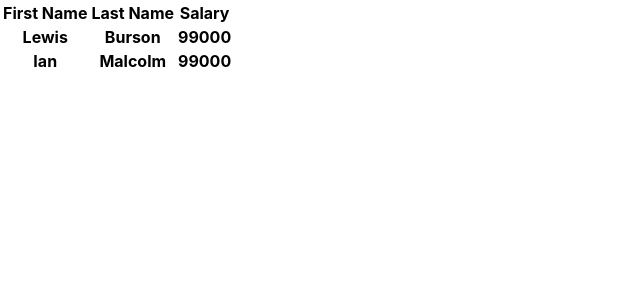
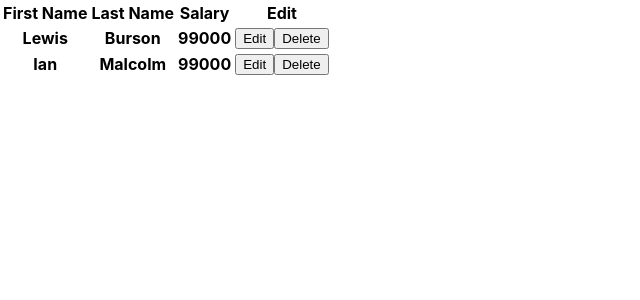
Before and after one commit to frankafan/crud, a React (Create React App) app: page / in a window 1280 px wide. Shown: the top 300 px of the page, without its empty margins (0-640 px from the left). Built offline with nearby package versions, Linux system fonts and the light colour scheme.

Commit message:
fix: add edit and delete buttons to table

```diff
--- a/src/components/Table.js
+++ b/src/components/Table.js
@@ -23,7 +23,7 @@ const EmployeeTable = ({ data }) => {
                     <th>First Name</th>
                     <th>Last Name</th>
                     <th>Salary</th>
-                    <th></th>
+                    <th>Edit</th>
                 </tr>
                 {data.map((item, i) => {
                     return (
@@ -31,6 +31,7 @@ const EmployeeTable = ({ data }) => {
                             <th>{item.firstName}</th>
                             <th>{item.lastName}</th>
                             <th>{item.salary}</th>
+                            <th><button>Edit</button><button>Delete</button></th>
                         </tr>
                     )
                 })}
```
